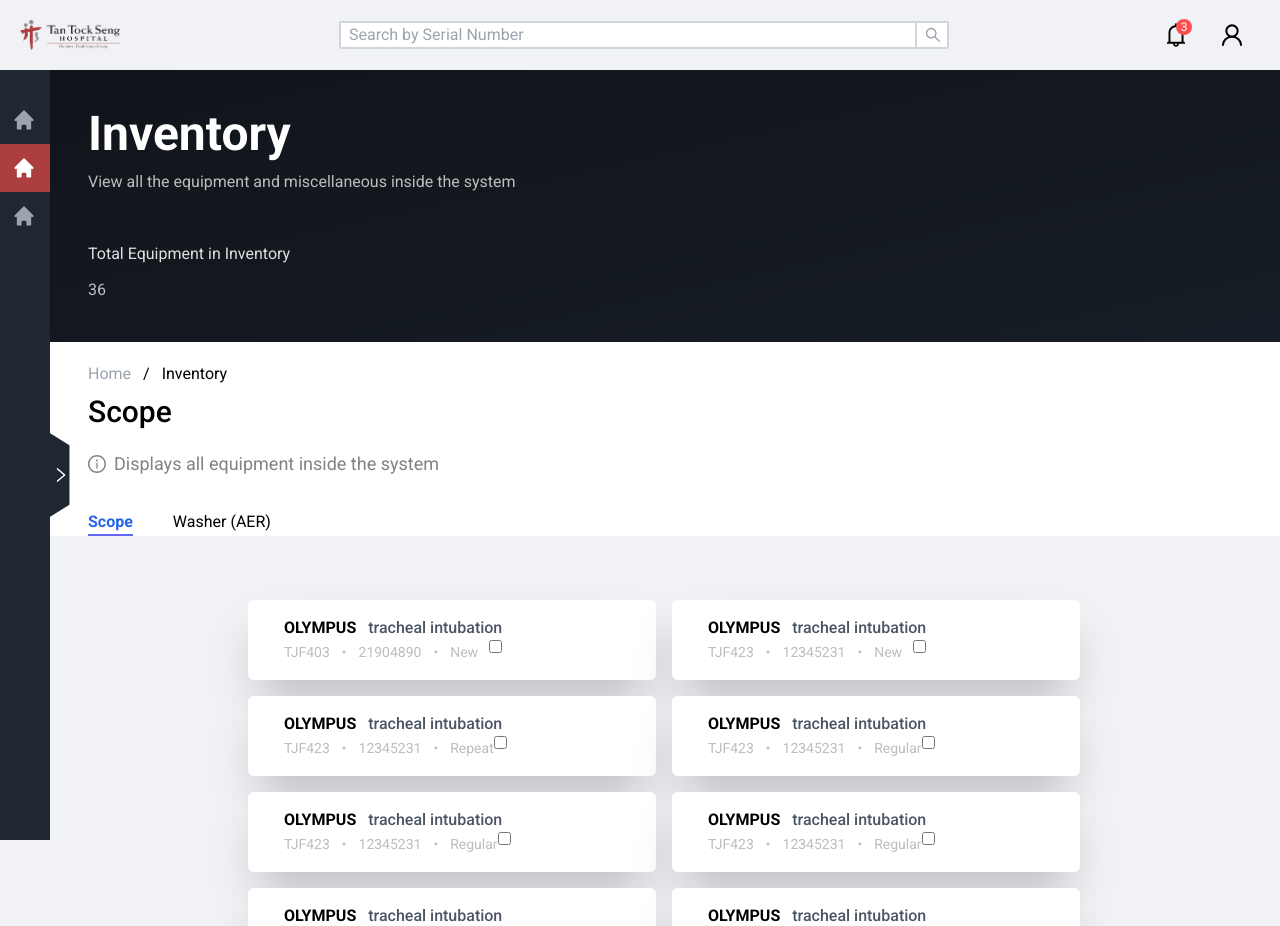
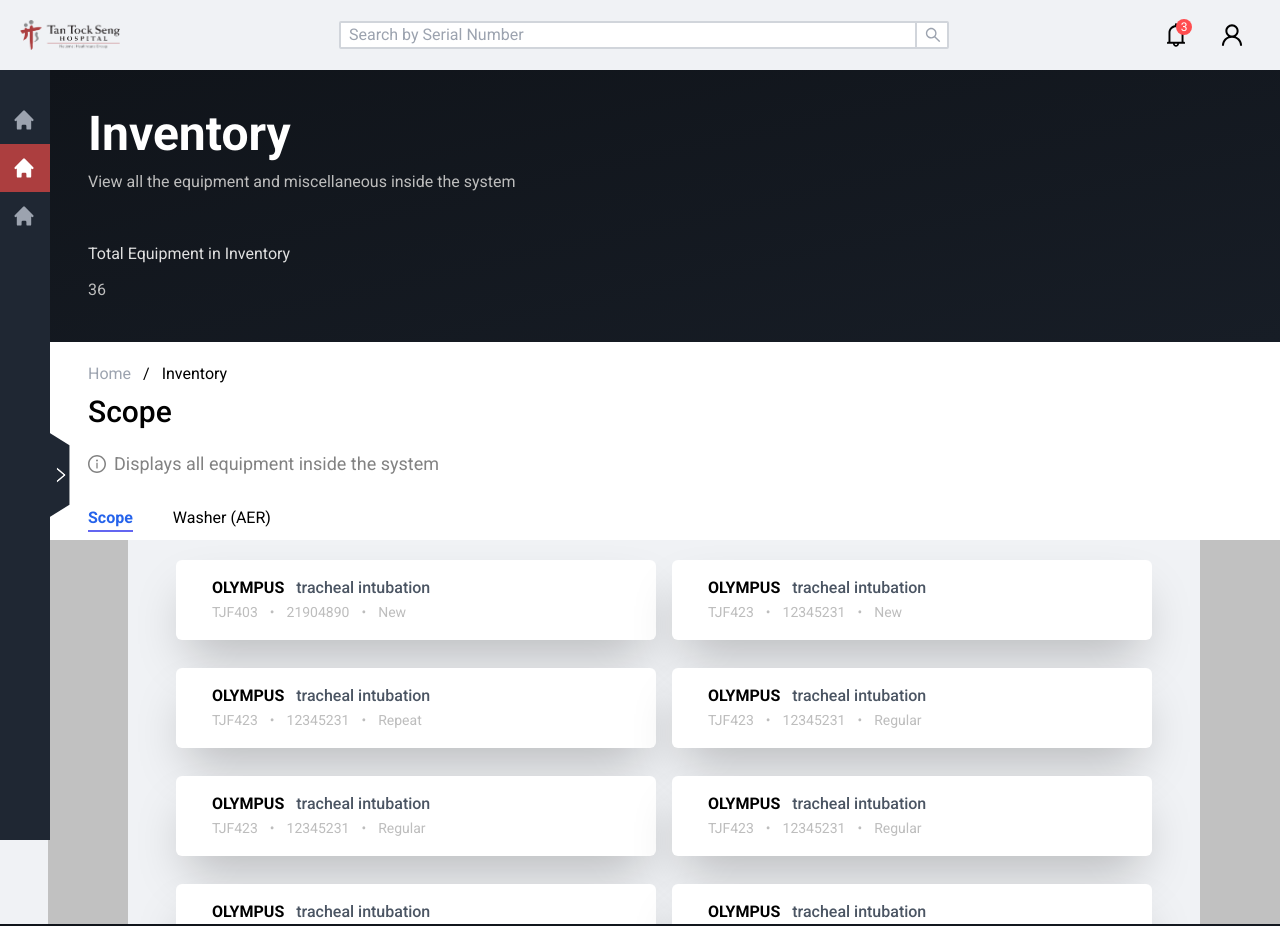
Before and after one commit to bran-donut/tts-ict2012, a Next.js app: page /inventory in a window 1280 px wide. Shown: the top 926 px of the page. Built offline with nearby package versions, Linux system fonts and the light colour scheme.

Commit message:
minor updates

```diff
--- a/components/EquipmentCard.js
+++ b/components/EquipmentCard.js
@@ -1,6 +1,6 @@
 export default function EquipmentCard(props) {
       return (
-        <div className="flex flex-col items-start justify-center h-20 px-4 m-2 bg-white rounded-md shadow-2xl text-start">
+        <div className="flex flex-col items-start justify-center h-20 px-4 m-2 mt-5 bg-white rounded-md shadow-2xl text-start">
           <div className="gap-5 px-5 pt-5">
                 <span className="font-bold text-md">{props.equipmentData.brand}</span>
                 <span className="ml-3 font-medium text-gray-600">{props.equipmentData.scopeType}</span>
@@ -10,7 +10,7 @@
                 <span className="ml-3 text-[#BDBDBD] text-sm">{props.equipmentData.serialNumber}</span>
                 <span className="ml-3 text-[#BDBDBD] text-sm">•</span>
                 <span className="ml-3 text-[#BDBDBD] text-sm">{props.equipmentData.status}</span>
-                <input className="float-right ml-auto" type="checkbox"></input>
+                {/* <input className="float-right ml-auto" type="checkbox"></input> */}
 
             </div>
           </div>
--- a/pages/addNewEquipment.js
+++ b/pages/addNewEquipment.js
@@ -68,7 +68,10 @@
                 menuHeader="Serial Number"
                 />
 
-                <div></div>
+                <Dropdown
+                menuHeader="Status"
+                menuItems={["Regular", "Loan", "Post Repair", "Repeat", "New"]}
+                />
 
                     <div className="py-1 input-group">
                         <div className="flex flex-row items-center justify-start pb-1">
--- a/pages/inventory.js
+++ b/pages/inventory.js
@@ -17,7 +17,7 @@
     <Layout>
       <MainHeader heading="Inventory" description="View all the equipment and miscellaneous inside the system" details={[{ title: 'Total Equipment in Inventory', subtitle: '36' }]} />
       <SubHeader heading={header[index]} description="Displays all equipment inside the system" breadCrumbItems={["Home", "Inventory"]}>
-        <div className="pt-3">
+        <div className="py-2">
           <button onClick={() => setIndex(0)} className={`${tab[index] == tab[0] ? "text-blue-600 font-bold border-b-2 border-indigo-500" : "text-black"} text-md md:text-base`}>{`${tab == 'null' ? "" : tab[0]}`}</button>
           <button onClick={() => setIndex(1)} className={`${tab[index] == tab[1] ? "text-blue-600 font-bold border-b-2 border-indigo-500" : "text-black"} mx-10 text-md md:text-base`}>{`${tab == 'null' ? "" : tab[1]}`}</button>
         </div>
@@ -34,8 +34,10 @@
         </div>
       </div> */}
 
-      <section className={`${tab[index] == "Scope" ? "visible" : "invisible"} grid grid-cols-1 md:grid-cols-2 bg-#f0f2f5 py-14 px-48`}>
-        {equipmentData.map((e, i) => <EquipmentCard equipmentData={equipmentData[i]} key={i} />)}
+      <section className={`${tab[index] == "Scope" ? "visible" : "invisible"} bg-[#C1C1C1] px-20`}>
+        <div className="grid grid-cols-1 overflow-y-scroll bg-[#F0F2F5] xl:grid-cols-2 max-h-96 px-10">
+          {equipmentData.map((e, i) => <EquipmentCard equipmentData={equipmentData[i]} key={i} />)}
+        </div>
       </section>
 
     </Layout >
```
